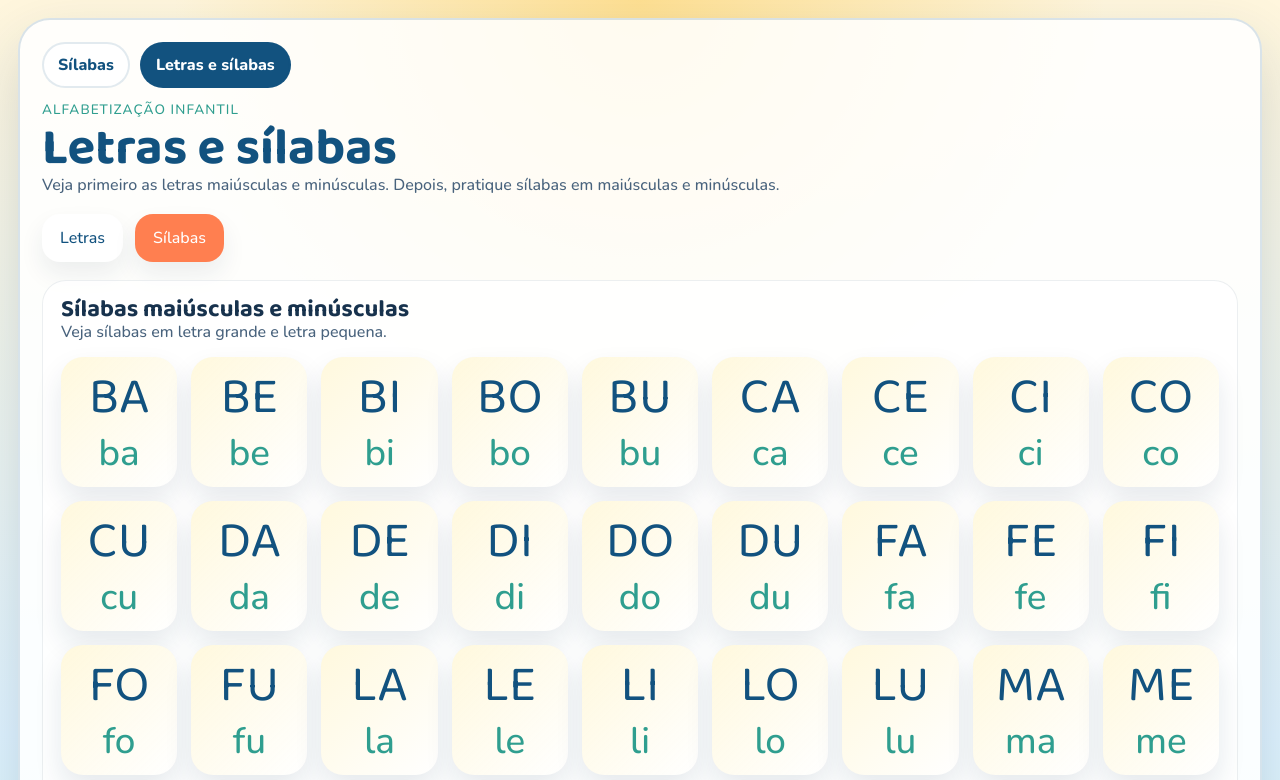
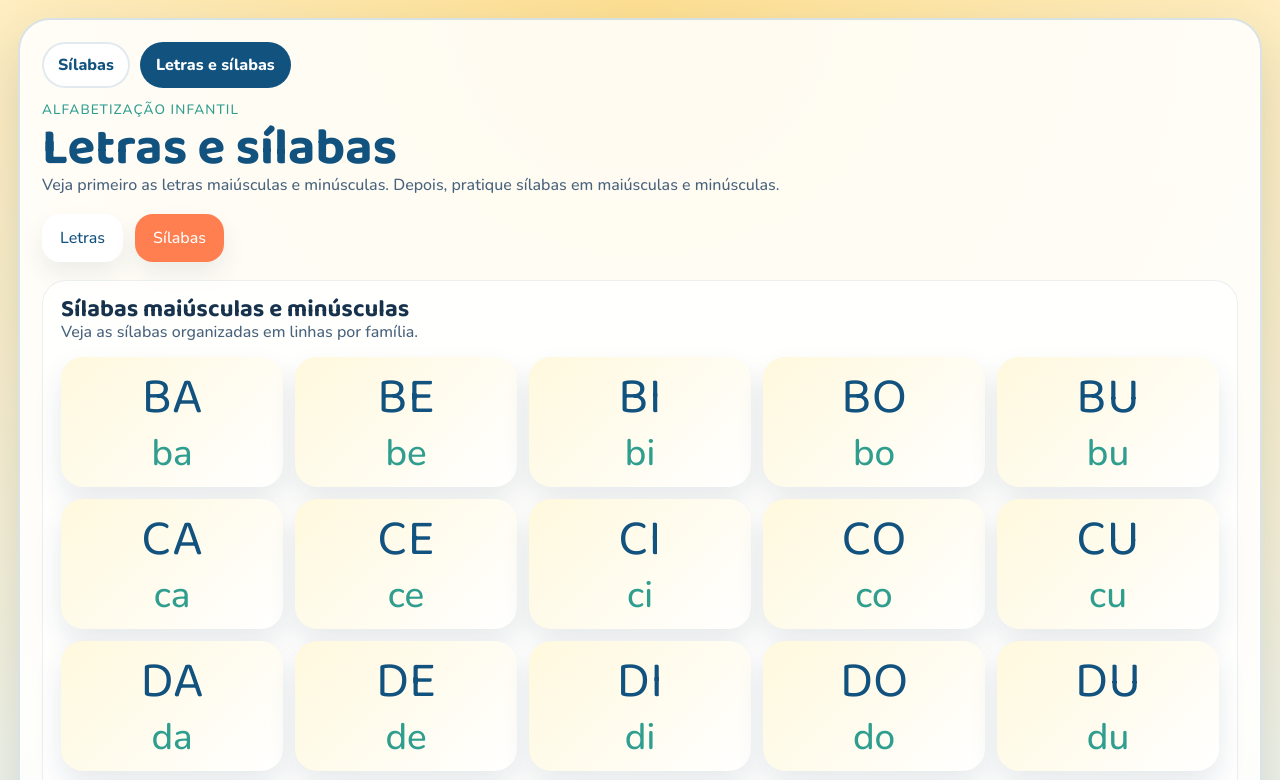
Before and after one commit to professor-rafael-selvagio/silabas, a website built with Vite: page letras.html in a window 1280 px wide. Both pictures are taken after a click on the button "Sílabas". Shown: the top 780 px of the page. Built offline with nearby package versions, Linux system fonts and the light colour scheme.

Commit message:
Expand syllable families in practice page

```diff
--- a/letras.css
+++ b/letras.css
@@ -128,6 +128,18 @@ button {
   align-content: start;
 }
 
+.lesson-grid.is-rows {
+  display: grid;
+  grid-template-columns: 1fr;
+  gap: 12px;
+}
+
+.lesson-row {
+  display: grid;
+  grid-template-columns: repeat(5, minmax(0, 1fr));
+  gap: 12px;
+}
+
 .lesson-card {
   display: grid;
   gap: 10px;
@@ -187,4 +199,8 @@ button {
   .lesson-grid {
     grid-template-columns: repeat(2, minmax(0, 1fr));
   }
+
+  .lesson-row {
+    grid-template-columns: repeat(2, minmax(0, 1fr));
+  }
 }
--- a/letras.js
+++ b/letras.js
@@ -13,18 +13,28 @@ const letters = [
   "X", "Z",
 ];
 
-const syllables = [
-  "BA", "BE", "BI", "BO", "BU",
-  "CA", "CE", "CI", "CO", "CU",
-  "DA", "DE", "DI", "DO", "DU",
-  "FA", "FE", "FI", "FO", "FU",
-  "LA", "LE", "LI", "LO", "LU",
-  "MA", "ME", "MI", "MO", "MU",
-  "NA", "NE", "NI", "NO", "NU",
-  "PA", "PE", "PI", "PO", "PU",
-  "SA", "SE", "SI", "SO", "SU",
-  "TA", "TE", "TI", "TO", "TU",
-  "VA", "VE", "VI", "VO", "VU",
+const syllableRows = [
+  ["BA", "BE", "BI", "BO", "BU"],
+  ["CA", "CE", "CI", "CO", "CU"],
+  ["DA", "DE", "DI", "DO", "DU"],
+  ["FA", "FE", "FI", "FO", "FU"],
+  ["GA", "GE", "GI", "GO", "GU"],
+  ["HA", "HE", "HI", "HO", "HU"],
+  ["JA", "JE", "JI", "JO", "JU"],
+  ["KA", "KE", "KI", "KO", "KU"],
+  ["LA", "LE", "LI", "LO", "LU"],
+  ["MA", "ME", "MI", "MO", "MU"],
+  ["NA", "NE", "NI", "NO", "NU"],
+  ["PA", "PE", "PI", "PO", "PU"],
+  ["QUA", "QUE", "QUI", "QUO", "QUU"],
+  ["RA", "RE", "RI", "RO", "RU"],
+  ["SA", "SE", "SI", "SO", "SU"],
+  ["TA", "TE", "TI", "TO", "TU"],
+  ["VA", "VE", "VI", "VO", "VU"],
+  ["WA", "WE", "WI", "WO", "WU"],
+  ["XA", "XE", "XI", "XO", "XU"],
+  ["YA", "YE", "YI", "YO", "YU"],
+  ["ZA", "ZE", "ZI", "ZO", "ZU"],
 ];
 
 const lessonConfig = {
@@ -32,11 +42,13 @@ const lessonConfig = {
     title: "Letras maiúsculas e minúsculas",
     description: "Veja cada letra grande e pequena.",
     items: letters,
+    layout: "grid",
   },
   syllables: {
     title: "Sílabas maiúsculas e minúsculas",
-    description: "Veja sílabas em letra grande e letra pequena.",
-    items: syllables,
+    description: "Veja as sílabas organizadas em linhas por família.",
+    items: syllableRows,
+    layout: "rows",
   },
 };
 
@@ -71,6 +83,31 @@ function createCard(text) {
   return card;
 }
 
+function renderGrid(items) {
+  const fragment = document.createDocumentFragment();
+  items.forEach((item) => {
+    fragment.append(createCard(item));
+  });
+  lessonGrid.append(fragment);
+}
+
+function renderRows(rows) {
+  const fragment = document.createDocumentFragment();
+
+  rows.forEach((row) => {
+    const rowElement = document.createElement("div");
+    rowElement.className = "lesson-row";
+
+    row.forEach((item) => {
+      rowElement.append(createCard(item));
+    });
+
+    fragment.append(rowElement);
+  });
+
+  lessonGrid.append(fragment);
+}
+
 function setActiveLesson(mode) {
   const config = lessonConfig[mode];
 
@@ -80,13 +117,15 @@ function setActiveLesson(mode) {
   lessonTitle.textContent = config.title;
   lessonDescription.textContent = config.description;
   lessonGrid.innerHTML = "";
+  lessonGrid.classList.toggle("is-rows", config.layout === "rows");
+  lessonGrid.classList.toggle("is-grid", config.layout !== "rows");
 
-  const fragment = document.createDocumentFragment();
-  config.items.forEach((item) => {
-    fragment.append(createCard(item));
-  });
+  if (config.layout === "rows") {
+    renderRows(config.items);
+    return;
+  }
 
-  lessonGrid.append(fragment);
+  renderGrid(config.items);
 }
 
 lettersButton.addEventListener("click", () => {
```
